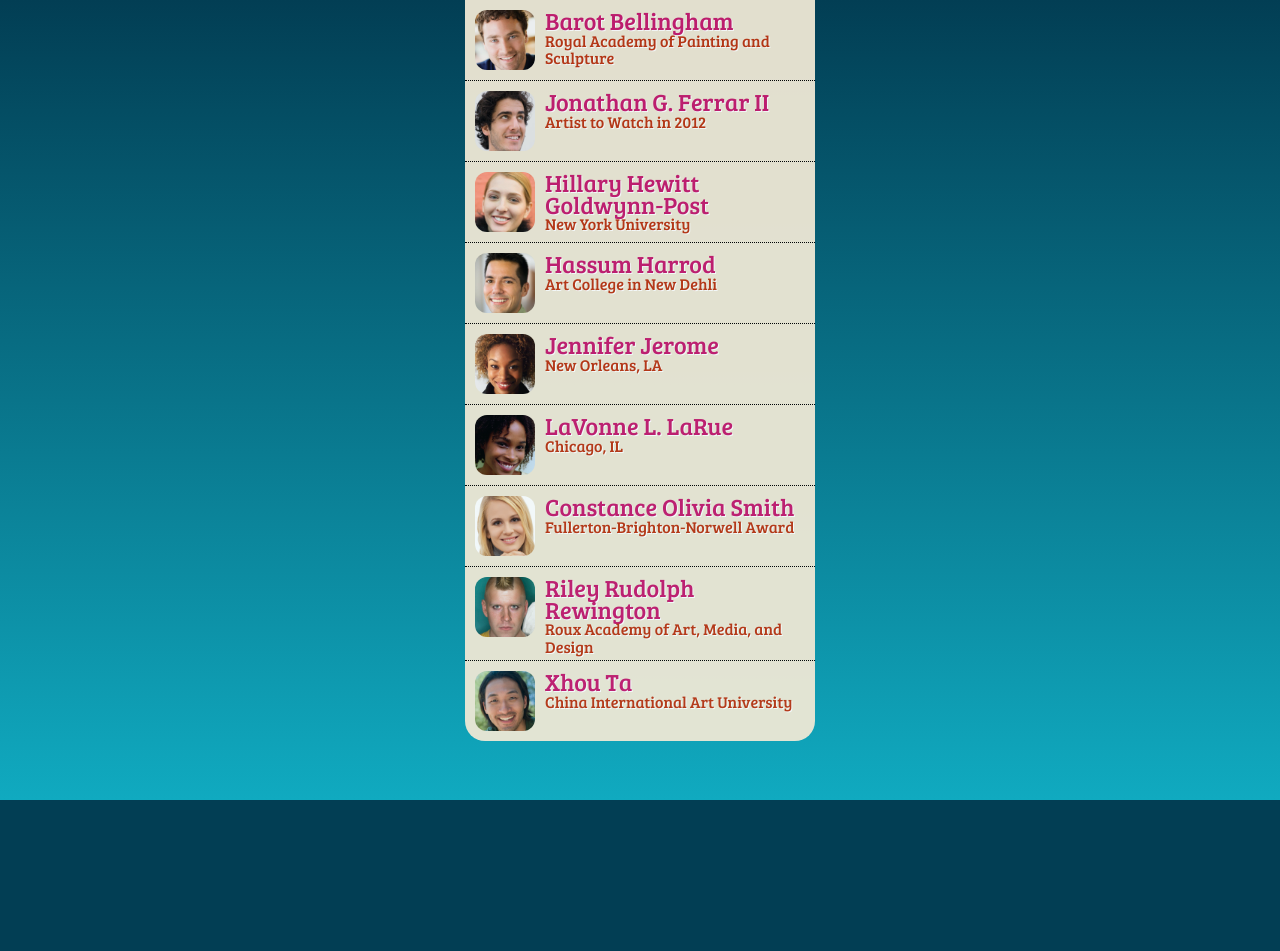
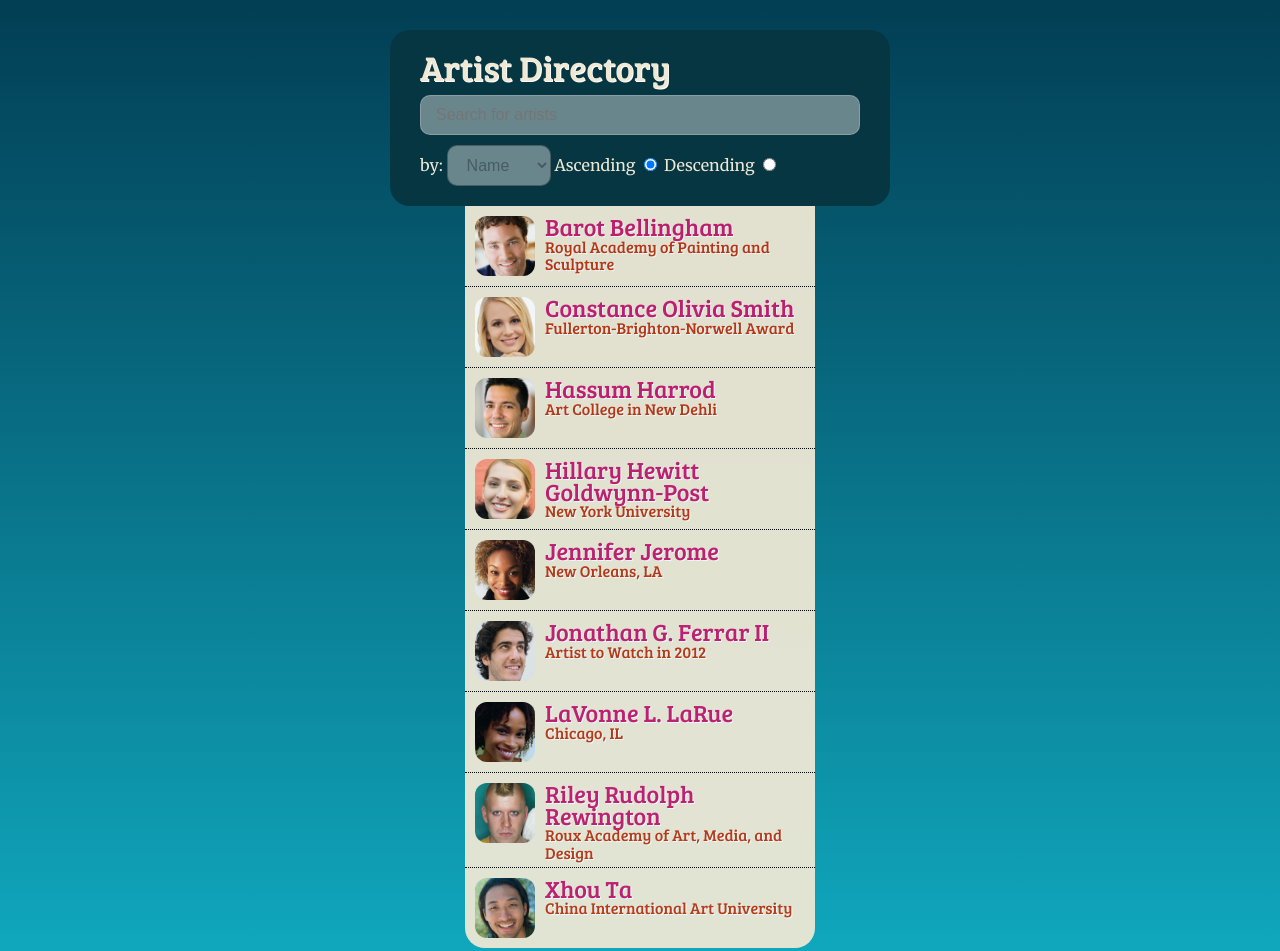
Before and after one commit to pbazyliuk/Lynda.com-Up-and-Running-AngularJs, a plain HTML site: page angular/index.html in a window 1280 px wide. Before the commit the page ends 800 px from the top, so only its background shows below. Drawn offline with Linux system fonts and the light colour scheme; a web font is replaced by a local one.

Commit message:
adding filters

```diff
--- a/angular/index.html
+++ b/angular/index.html
@@ -10,8 +10,30 @@
 <body>
 
 <div class='main' ng-controller = "MyController">
+
+<div class="search">
+	<h1>Artist Directory</h1>
+	<label>search: </label>
+	<input ng-model="query" placeholder="Search for artists" autofocus>
+	<p></p>
+
+	<label class="formgroup">by:
+		<select ng-model="artistOrder">
+			<option value="name">Name</option>
+			<option value="reknown">Reknown</option>
+		</select>
+	</label>
+
+	<label class="formgroup">Ascending
+		<input type="radio" ng-model="direction" name="direction" checked>
+	</label>
+
+	<label class="formgroup">Descending
+		<input type="radio" ng-model="direction" name="direction" value="reverse">
+	</label>
+</div>
   <ul class='artistlist'>
-  	<li class="artist cf" ng-repeat='item in artists'>
+  	<li class="artist cf" ng-repeat='item in artists | filter: query | orderBy:artistOrder:direction'>
   		<img ng-src="images/{{item.shortname}}_tn.jpg" alt="Photo of {{item.name}}">
   		<div class="info">
   			<h2>{{item.name}}</h2>
--- a/angular/js/controllers.js
+++ b/angular/js/controllers.js
@@ -56,5 +56,7 @@ myApp.controller('MyController', function MyController($scope) {
     "reknown":"China International Art University",
     "bio":"A senior at the China International Art University, Xhou has become well-known for his miniature sculptures, often the size of a rice granule, that are displayed by rear projection of microscope images on canvas. Xhou will discuss the art and science behind his incredibly detailed works of art."
   }
-]
+];
+
+$scope.artistOrder = 'name';
 });
```
